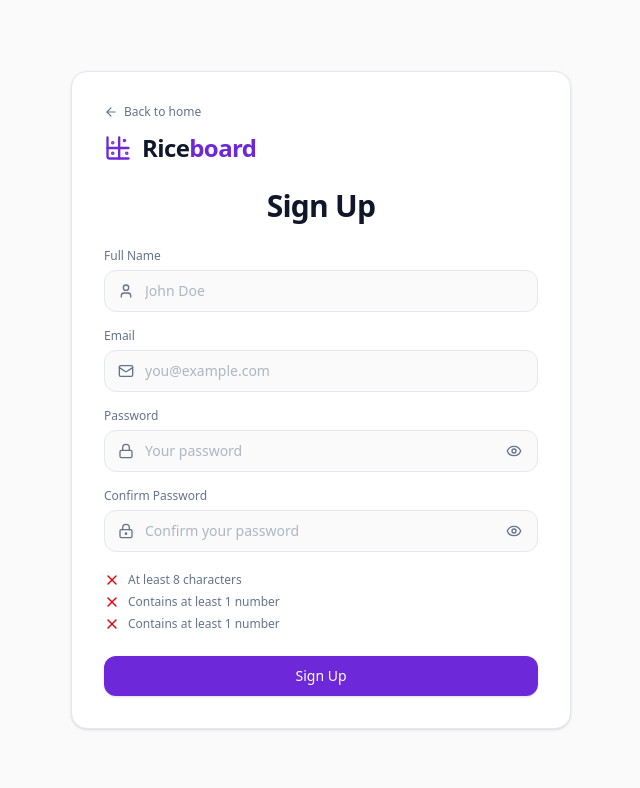
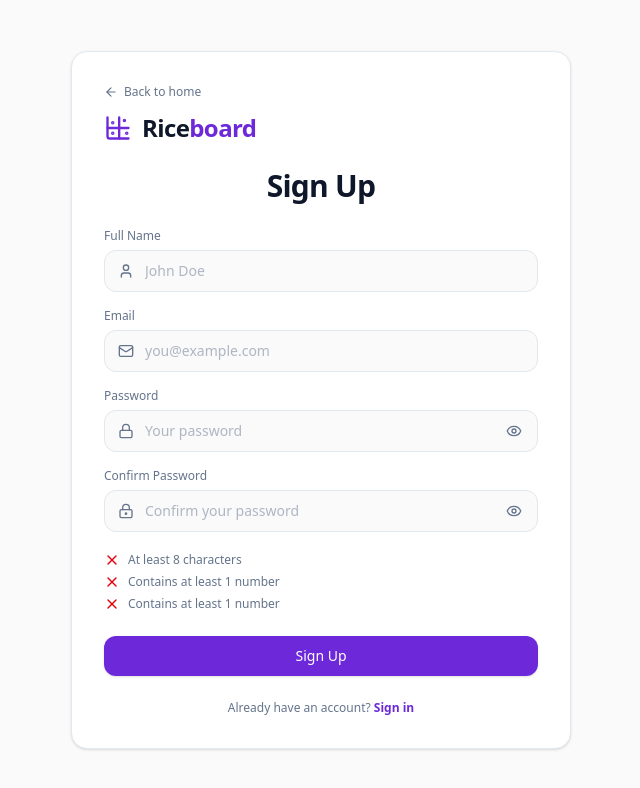
Before and after one commit to pantelis-kl/riceboard, a Next.js app: page /sign-up in a window 1280 px wide. Shown: the top 788 px of the page, without its empty margins (319-959 px from the left). Built offline with nearby package versions, Linux system fonts and the light colour scheme.

Commit message:
add sign in link

```diff
--- a/app/(auth)/sign-up/page.tsx
+++ b/app/(auth)/sign-up/page.tsx
@@ -116,6 +116,14 @@ export default function SignUp() {
           <PasswordRequirements passwordText={passwordText}/>
           <SubmitButton text="Sign Up" loadingText="Creating account ..."/>
         </form>
+        <p className="text-center text-xs text-(--text-secondary)">
+            Already have an account? {" "}
+            <Link href="/sign-in"
+            className="font-bold text-(--accent-primary) hover:underline focus-visible:outline-none focus-visible:underline"
+            >
+              Sign in
+            </Link>
+        </p>
       </div>
     </div>
   );
```
